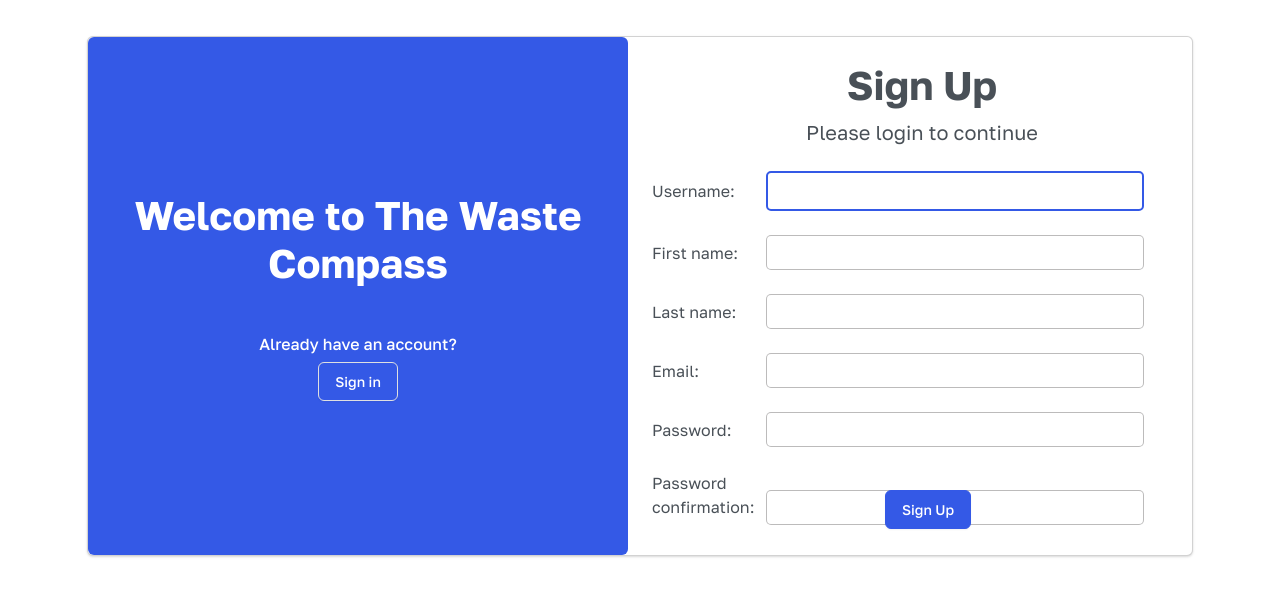
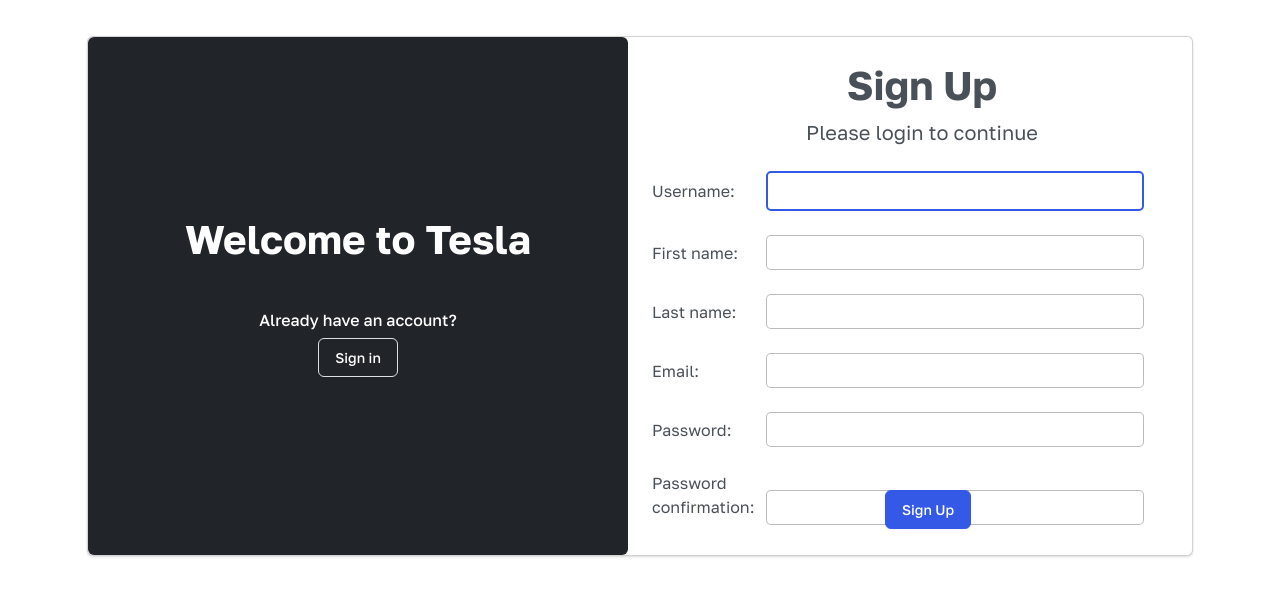
Before and after one commit to neilsapno/Tesla-store-system, a Django app: page /signup/ in a window 1280 px wide. Shown: the part 75-671 px from the top of the page. Run offline with Django 3.2, Linux system fonts and the light colour scheme; data that the repository does not hold is empty; some libraries are stand-ins or nearby versions.

Commit message:
fixes, update name

```diff
--- a/accounts/templates/signup.html
+++ b/accounts/templates/signup.html
@@ -11,10 +11,10 @@
                 <div class="card w-100 h-100">
                     <div class="card-body row p-0">
                         <div class="col">
-                            <div class="bg-primary rounded h-100 p-0 m-0 w-100">
+                            <div class="bg-dark rounded h-100 p-0 m-0 w-100">
                                 <div class="d-flex justify-content-center text-center align-items-center h-100">
                                     <div class="text-white">
-                                        <h1 class="fw-bold">Welcome to The Waste Compass</h1>
+                                        <h1 class="fw-bold">Welcome to Tesla</h1>
                                         <h6 class="mt-5">Already have an account?</h6>
                                         <a href="{% url 'account:signin' %}">
                                             <button type="button" class="btn btn-outline-light text-white">Sign in</button>
```
